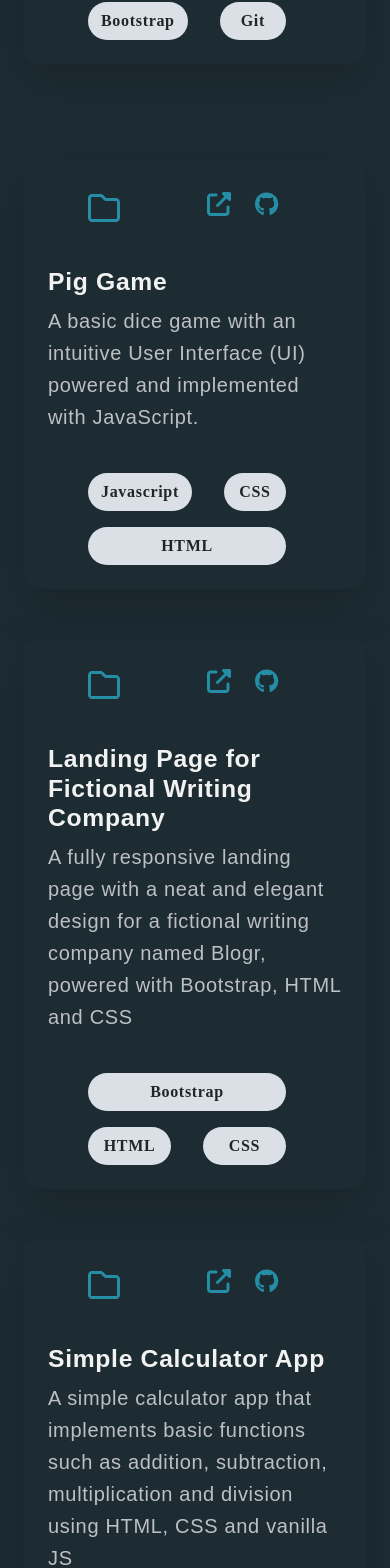
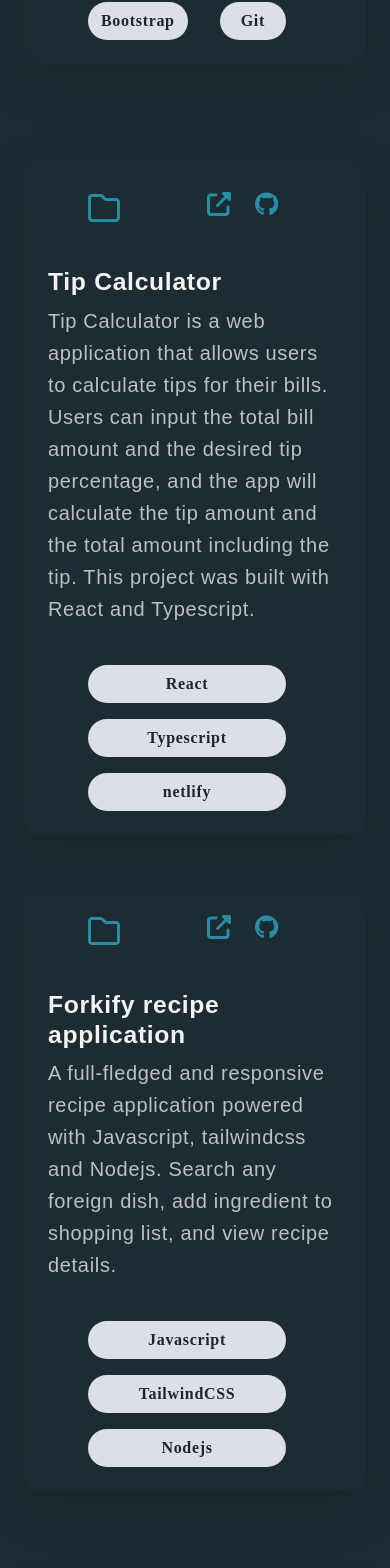
Before and after one commit to Kafolabi/portfolio, a React (Create React App) app: page / in a window 390 px wide. Shown: the part 5647-7215 px from the top of the page. Built offline with nearby package versions, Linux system fonts and the light colour scheme; a web font is replaced by a local one.

Commit message:
Adjustments made

```diff
--- a/src/components/Portfolio.js
+++ b/src/components/Portfolio.js
@@ -211,6 +211,52 @@ const Portfolio = () => {
         </div>
       </div>
 
+      <div className="row mt-5">
+        <div className="col-sm container">
+          <motion.div
+            className="card rounded-4 bg-transparent border-0 shadow-lg my-4 pt-4"
+            whileHover={{
+              scale: 1.05,
+              boxShadow: "0px 10px 30px rgba(0, 0, 0, 0.2)",
+              transition: { duration: 0.3, ease: "easeOut" },
+            }}
+            transition={{ duration: 0.5, ease: "easeOut" }}
+          >
+            <PortfolioHeader
+              github="https://github.com/Kafolabi/tip-calculator2"
+              link="https://kolade-tipcalculator.netlify.app/"
+            />
+            <PortfolioBody
+              heading="Tip Calculator"
+              paragraph="Tip Calculator is a web application that allows users to calculate tips for their bills. Users can input the total bill amount and the desired tip percentage, and the app will calculate the tip amount and the total amount including the tip.
+              This project was built with React and Typescript."
+            />
+            <PortfolioFooter lang1="React" lang2="Typescript" lang3="netlify" />
+          </motion.div>
+        </div>
+        <div className="col-sm container">
+          <motion.div
+            className="card rounded-4 bg-transparent border-0 shadow-lg my-4 pt-4"
+            whileHover={{
+              scale: 1.05,
+              boxShadow: "0px 10px 30px rgba(0, 0, 0, 0.2)",
+              transition: { duration: 0.3, ease: "easeOut" },
+            }}
+            transition={{ duration: 0.5, ease: "easeOut" }}
+          >
+            <PortfolioHeader
+              github="https://github.com/Kafolabi/forkify"
+              link="https://forkify-nine-tan.vercel.app/"
+            />
+            <PortfolioBody
+              heading="Forkify recipe application"
+              paragraph="A full-fledged and responsive recipe application powered with Javascript, tailwindcss and Nodejs. Search any foreign dish, add ingredient to shopping list, and view recipe details."
+            />
+            <PortfolioFooter lang1="Javascript" lang2="TailwindCSS" lang3="Nodejs" />
+          </motion.div>
+        </div>
+      </div>
+
       {/* Third Row of Cards */}
       <div className="row mt-5">
         <div className="col-sm container">
```
